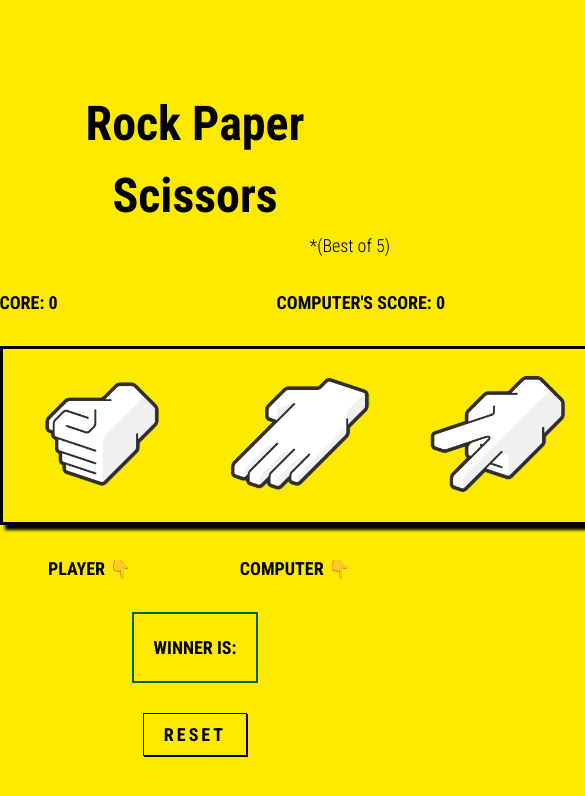
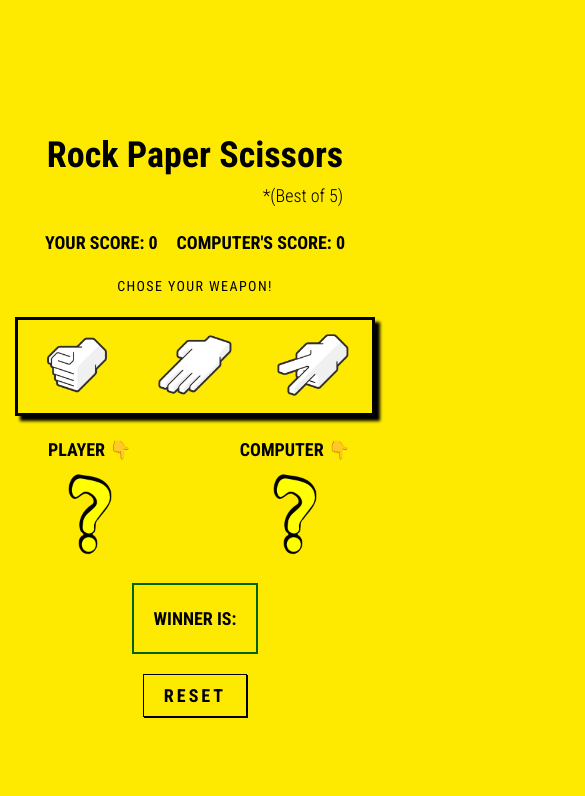
Before and after one commit to 3nonch/rock-paper-scissors, a plain HTML site: page index.html in a window 390 px wide. Shown: the whole page, 585 px wide, since content can reach past the window. Drawn offline with Linux system fonts and the light colour scheme.

Commit message:
Add files via upload
-an update for placeholder image & responsive sizes.

```diff
--- a/index.html
+++ b/index.html
@@ -13,8 +13,13 @@
       <p class="desc">*(Best of 5)</p>
     </div>
     <div class="score-box">
-      <h3>Your score: <span class="pScore">0</span></h3>
-      <h3>Computer's score: <span class="cScore">0</span></h3>
+      <h3 class="pScoreTitle">Your score: <span class="pScore">0</span></h3>
+      <h3 class="cScoreTitle">
+        Computer's score: <span class="cScore">0</span>
+      </h3>
+    </div>
+    <div class="pleaseReset">
+      <p class="resetGame">Chose your weapon!</p>
     </div>
     <div class="game-box">
       <button><img src="./rock.png" alt="rock" id="rock" /></button>
@@ -24,11 +29,11 @@
     <div class="summary">
       <div class="summary-box">
         <h3 class="playerOne">Player 👇</h3>
-        <img class="playerOneImg" src="" alt="" />
+        <img class="playerOneImg" src="./placeholderv1.png" alt="" />
       </div>
       <div class="summary-box">
         <h3 class="playerTwo">Computer 👇</h3>
-        <img class="playerTwoImg" src="" alt="" />
+        <img class="playerTwoImg" src="./placeholderv1.png" alt="" />
       </div>
     </div>
     <div class="winner-box">
--- a/script.js
+++ b/script.js
@@ -68,7 +68,8 @@ rockBtn.addEventListener("click", function () {
   if (playerScore < 3 && computerScore < 3) {
     playRound(player, computer);
   } else {
-    alert(`This round is over, please reset the game.`);
+    document.body.style.background = "red";
+    resetBtn.style.background = "#feea00";
   }
 });
 
@@ -80,7 +81,11 @@ paperBtn.addEventListener("click", function () {
   if (playerScore < 3 && computerScore < 3) {
     playRound(player, computer);
   } else {
-    alert(`This round is over, please reset the game.`);
+    document.body.style.background = "red";
+    resetBtn.style.background = "#feea00";
+    document.querySelector(".resetGame").textContent =
+      "Game is over! Please reset the game.";
+    document.querySelector(".resetGame").style.color = "white";
   }
 });
 
@@ -92,7 +97,8 @@ scissorsBtn.addEventListener("click", function () {
   if (playerScore < 3 && computerScore < 3) {
     playRound(player, computer);
   } else {
-    alert(`This round is over, please reset the game.`);
+    document.body.style.background = "red";
+    resetBtn.style.background = "#feea00";
   }
 });
 
--- a/style.css
+++ b/style.css
@@ -31,6 +31,12 @@ body {
   font-size: 1.8rem;
   font-weight: 300;
   text-align: right;
+}
+
+.resetGame {
+  font-size: 1.4rem;
+  letter-spacing: 1.4px;
+  text-transform: uppercase;
 }
 
 .score-box {
@@ -81,6 +87,7 @@ h3 {
 
 .summary img {
   width: 10rem;
+  height: 10rem;
   text-align: center;
   transition: all 0.3s ease-in-out;
 }
@@ -119,3 +126,21 @@ h3 {
   border: 2px solid darkgreen;
   padding: 2rem;
 }
+
+@media (max-width: 768px) {
+  .heading {
+    font-size: 3.6rem;
+  }
+  .score-box {
+    width: 30rem;
+  }
+  .game-box {
+    width: 36rem;
+  }
+  .game-box img {
+    width: 9rem;
+  }
+  body {
+    gap: 2rem;
+  }
+}
```
Also changed, not shown: placeholderv1.png (added).
